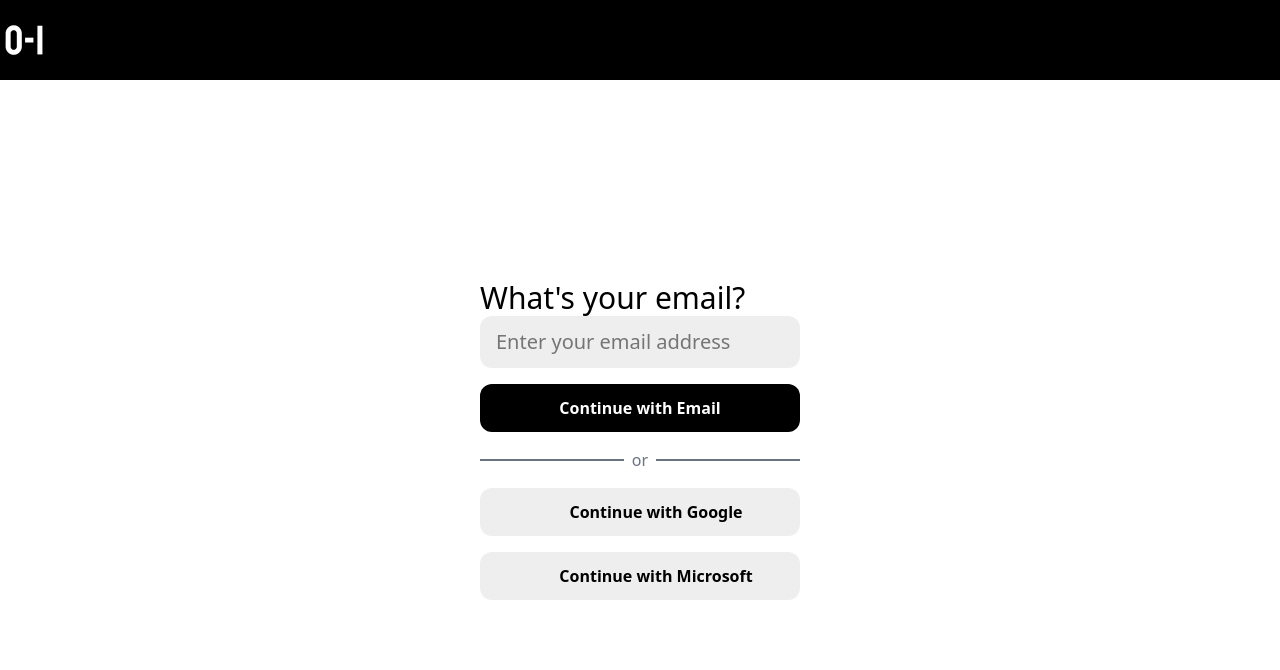
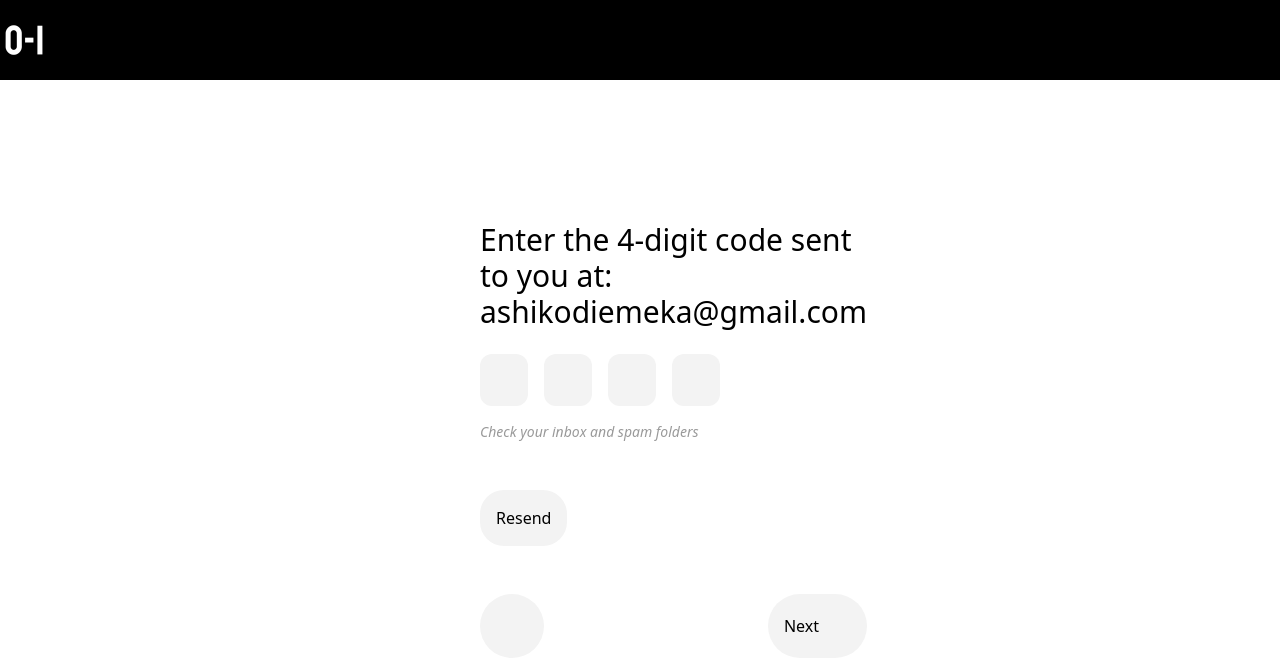
Before and after one commit to outinsure/oi-ng, an Angular app: page /oi-auth in a window 1280 px wide. Shown: the top 670 px of the page. Built offline with nearby package versions, Linux system fonts and the light colour scheme.

Commit message:
add otp auth

```diff
--- a/package.json
+++ b/package.json
@@ -28,6 +28,7 @@
     "@angular/compiler-cli": "18.0.5",
     "@iconify-json/ant-design": "1.1.16",
     "@iconify-json/devicon": "1.1.49",
+    "@iconify-json/ic": "1.1.18",
     "@iconify-json/logos": "^1.1.44",
     "@iconify/tailwind": "1.1.1",
     "@types/jasmine": "4.3.0",
--- a/src/app/auth-form/auth-form.component.html
+++ b/src/app/auth-form/auth-form.component.html
@@ -8,6 +8,7 @@
     </a>
   </div>
   <div class="w-80 mx-auto flex-1 flex items-center">
+    @if (oauthStep == 1) {
         <div class="w-full">
           <form [formGroup]="oauthForm" (ngSubmit)="emailOauth()">
             <label for="email" class="text-3xl font-light mb-3">What's your email?</label>
@@ -45,5 +46,64 @@
             >
           </button>
         </div>
+    } @else if (oauthStep == 2) {
+        <div class="full">
+            <p class="text-3xl font-light mb-6">Enter the 4-digit code sent to you at: {{ oauthForm.value.email }}</p>
+            <div class="flex">
+                <input
+                    inputmode="numeric"
+                    pattern="[0-9]"
+                    type="text"
+                    [maxLength]="1"
+                    autocomplete="one-time-code"
+                    class="bg-[#F3F3F3] text-xl w-12 py-3 rounded-xl focus:outline-slate-500 focus:outline-2 text-center mr-4"
+                />
+                <input
+                    inputmode="numeric"
+                    pattern="[0-9]"
+                    type="text"
+                    [maxLength]="1"
+                    autocomplete="one-time-code"
+                    class="bg-[#F3F3F3] text-xl w-12 py-3 rounded-xl focus:outline-slate-500 focus:outline-2 text-center mr-4"
+                />
+                <input
+                    inputmode="numeric"
+                    pattern="[0-9]"
+                    type="text"
+                    [maxLength]="1"
+                    autocomplete="one-time-code"
+                    class="bg-[#F3F3F3] text-xl w-12 py-3 rounded-xl focus:outline-slate-500 focus:outline-2 text-center mr-4"
+                />
+                <input
+                    inputmode="numeric"
+                    pattern="[0-9]"
+                    type="text"
+                    [maxLength]="1"
+                    autocomplete="one-time-code"
+                    class="bg-[#F3F3F3] text-xl w-12 py-3 rounded-xl focus:outline-slate-500 focus:outline-2 text-center mr-4"
+                />
+            </div>
+            <p class="mt-4 text-sm text-[#999999] font-light italic">Check your inbox and spam folders</p>
+            <div class="flex mt-12 mb-12">
+                <button class="text-black bg-[#F3F3F3] py-4 px-4 rounded-3xl hover:bg-[#DDDDDD]">Resend</button>
+            </div>
+            <div class="flex w-full justify-between">
+                <button
+                    (click)="restartAuth()"
+                    class="text-black bg-[#F3F3F3] p-4 text-center
+                        rounded-full hover:bg-[#DDDDDD] flex items-center justify-center"
+                >
+                    <span class="icon-[ant-design--arrow-left-outlined] h-8 w-8"></span>
+                </button>
+                <button
+                    class="ext-black bg-[#F3F3F3] px-4 text-center
+                        rounded-full hover:bg-[#DDDDDD] flex items-center justify-center"
+                >
+                    Next
+                    <span class="icon-[ant-design--arrow-right-outlined] h-6 w-6 ml-2"></span>
+                </button>
             </div>
         </div>
+    }
+  </div>
+</div>
--- a/src/app/auth-form/auth-form.component.ts
+++ b/src/app/auth-form/auth-form.component.ts
@@ -7,10 +7,14 @@ import { FormControl, FormGroup } from '@angular/forms';
   styleUrl: './auth-form.component.sass'
 })
 export class AuthFormComponent {
+  oauthStep = 2;
   oauthForm = new FormGroup({
-    email: new FormControl(''),
+    email: new FormControl('ashikodiemeka@gmail.com'),
   });
   emailOauth() {
-    console.log(this.oauthForm);
+    this.oauthStep = 2;
+  };
+  restartAuth() {
+    this.oauthStep = 1;
   }
 }
```
Also changed, not shown: 1 other file (tests, documents, lock files or other folders). Lines whose indentation alone changed are shown as unchanged.
